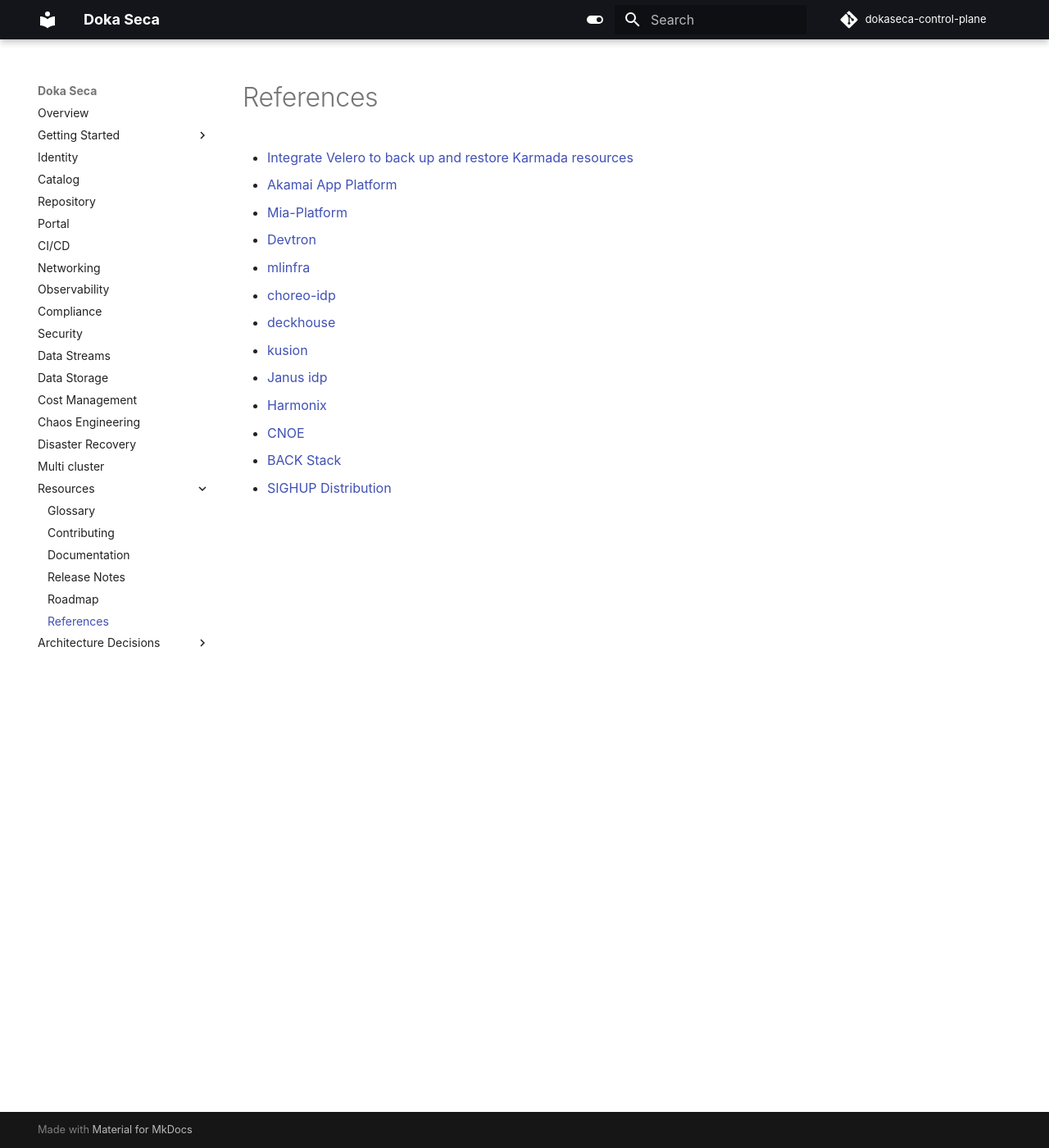
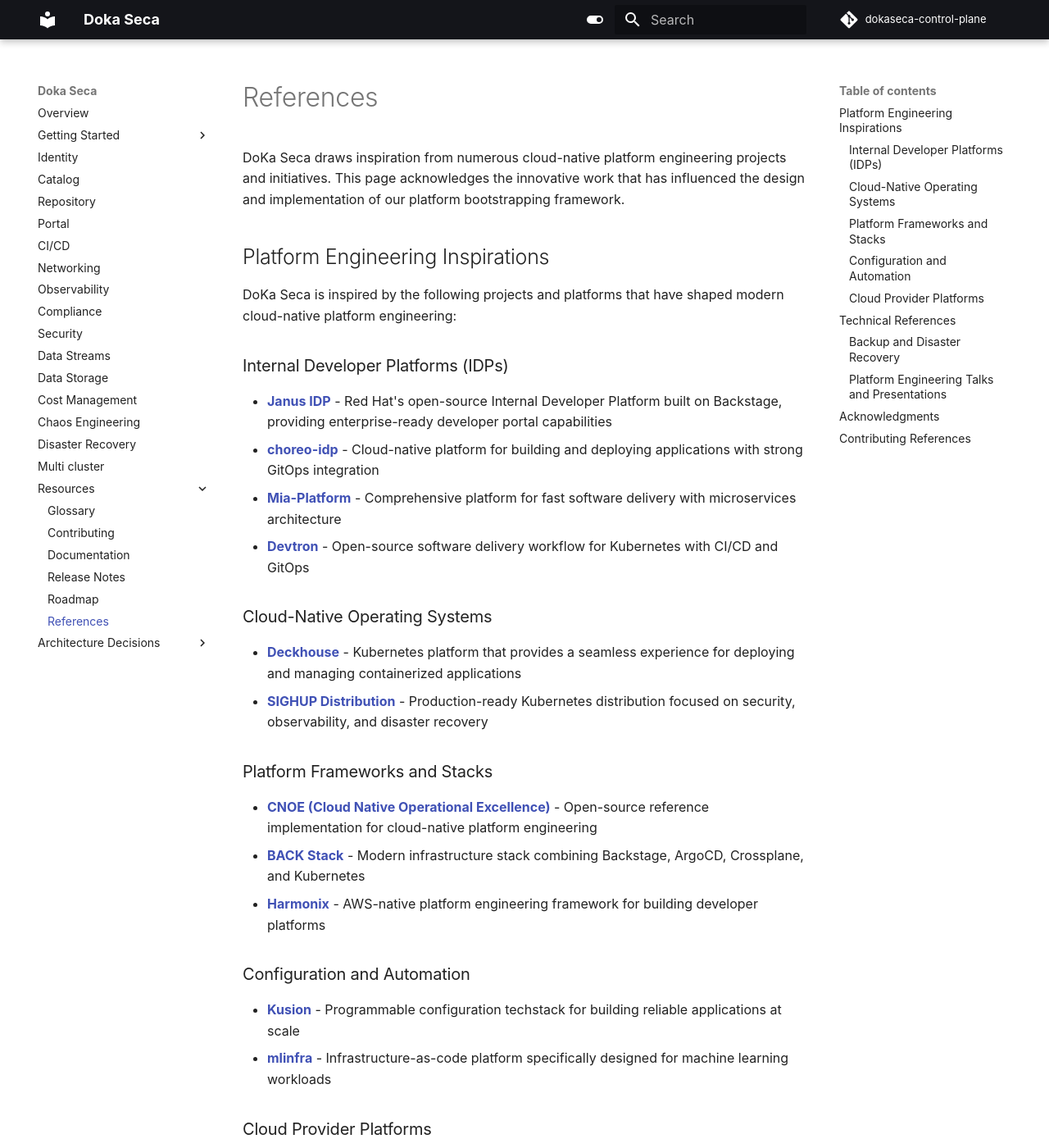
Before and after one commit to thatmlopsguy/dokaseca-control-plane, an MkDocs documentation site: the page built from docs/references.md, in a window 1280 px wide and 1400 px high. Shown: the whole window at 82% size. Built offline with MkDocs 1.6.1 and Material for MkDocs 9.7.7, drawn with Linux system fonts in a browser that asks for light colours; comment, search, counter and statistics services are not loaded; some of the changed text lies outside the part shown.

Commit message:
chore: update references and add teams and roles documentation; enhance locals and dev.tfvars for Argo CD integration

```diff
--- a/docs/references.md
+++ b/docs/references.md
@@ -1,15 +1,55 @@
 # References
 
-- [Integrate Velero to back up and restore Karmada resources](https://karmada.io/docs/administrator/backup/working-with-velero)
-- [Akamai App Platform](https://apl-docs.net/docs/akamai-app-platform/introduction)
-- [Mia-Platform](https://docs.mia-platform.eu/)
-- [Devtron](https://docs.devtron.ai/)
-- [mlinfra](https://mlinfra.io/latest/)
-- [choreo-idp](https://github.com/choreo-idp/choreo)
-- [deckhouse](https://github.com/deckhouse/deckhouse)
-- [kusion](https://github.com/KusionStack/kusion)
-- [Janus idp](https://janus-idp.io/)
-- [Harmonix](https://harmonixonaws.io/)
-- [CNOE](https://cnoe.io/)
-- [BACK Stack](https://backstack.dev/)
-- [SIGHUP Distribution](https://github.com/sighupio/distribution)
+DoKa Seca draws inspiration from numerous cloud-native platform engineering projects and initiatives.
+This page acknowledges the innovative work that has influenced the design and implementation of our platform bootstrapping framework.
+
+## Platform Engineering Inspirations
+
+DoKa Seca is inspired by the following projects and platforms that have shaped modern cloud-native platform engineering:
+
+### Internal Developer Platforms (IDPs)
+
+- **[Janus IDP](https://janus-idp.io/)** - Red Hat's open-source Internal Developer Platform built on Backstage, providing enterprise-ready developer portal capabilities
+- **[choreo-idp](https://github.com/choreo-idp/choreo)** - Cloud-native platform for building and deploying applications with strong GitOps integration
+- **[Mia-Platform](https://docs.mia-platform.eu/)** - Comprehensive platform for fast software delivery with microservices architecture
+- **[Devtron](https://docs.devtron.ai/)** - Open-source software delivery workflow for Kubernetes with CI/CD and GitOps
+
+### Cloud-Native Operating Systems
+
+- **[Deckhouse](https://github.com/deckhouse/deckhouse)** - Kubernetes platform that provides a seamless experience for deploying and managing containerized applications
+- **[SIGHUP Distribution](https://github.com/sighupio/distribution)** - Production-ready Kubernetes distribution focused on security, observability, and disaster recovery
+
+### Platform Frameworks and Stacks
+
+- **[CNOE (Cloud Native Operational Excellence)](https://cnoe.io/)** - Open-source reference implementation for cloud-native platform engineering
+- **[BACK Stack](https://backstack.dev/)** - Modern infrastructure stack combining Backstage, ArgoCD, Crossplane, and Kubernetes
+- **[Harmonix](https://harmonixonaws.io/)** - AWS-native platform engineering framework for building developer platforms
+
+### Configuration and Automation
+
+- **[Kusion](https://github.com/KusionStack/kusion)** - Programmable configuration techstack for building reliable applications at scale
+- **[mlinfra](https://mlinfra.io/latest/)** - Infrastructure-as-code platform specifically designed for machine learning workloads
+
+### Cloud Provider Platforms
+
+- **[Akamai App Platform](https://apl-docs.net/docs/akamai-app-platform/introduction)** - Cloud-native application platform providing edge computing capabilities
+
+## Technical References
+
+### Backup and Disaster Recovery
+
+- **[Integrate Velero to back up and restore Karmada resources](https://karmada.io/docs/administrator/backup/working-with-velero)** - Best practices for implementing backup strategies in multi-cluster environments
+
+### Platform Engineering Talks and Presentations
+
+- **[AWS re:Invent 2023 - Platform engineering with Amazon EKS (CON311)](https://www.youtube.com/watch?v=eLxBnGoBltc)** ([Presentation](https://d1.awsstatic.com/events/Summits/reinvent2023/CON311_Platform-engineering-with-Amazon-EKS.pdf)) - Comprehensive session on building developer platforms using Amazon EKS, covering best practices for platform team organization, standardized infrastructure patterns, and developer self-service capabilities
+
+## Acknowledgments
+
+We extend our gratitude to the maintainers and contributors of these projects. Their innovative approaches to platform engineering, developer experience, and cloud-native operations have significantly influenced DoKa Seca's architecture and implementation.
+
+The cloud-native ecosystem thrives on collaboration and shared knowledge. DoKa Seca aims to contribute back to this ecosystem by providing a practical, production-ready platform bootstrapping framework that incorporates lessons learned from these exemplary projects.
+
+## Contributing References
+
+If you know of other projects or resources that have influenced platform engineering practices and should be included in this list, please [contribute](contributing.md) by submitting a pull request or opening an issue.
```
Also changed, not shown: docs/teams.md (added, +287 -0 lines), 2 other files.
